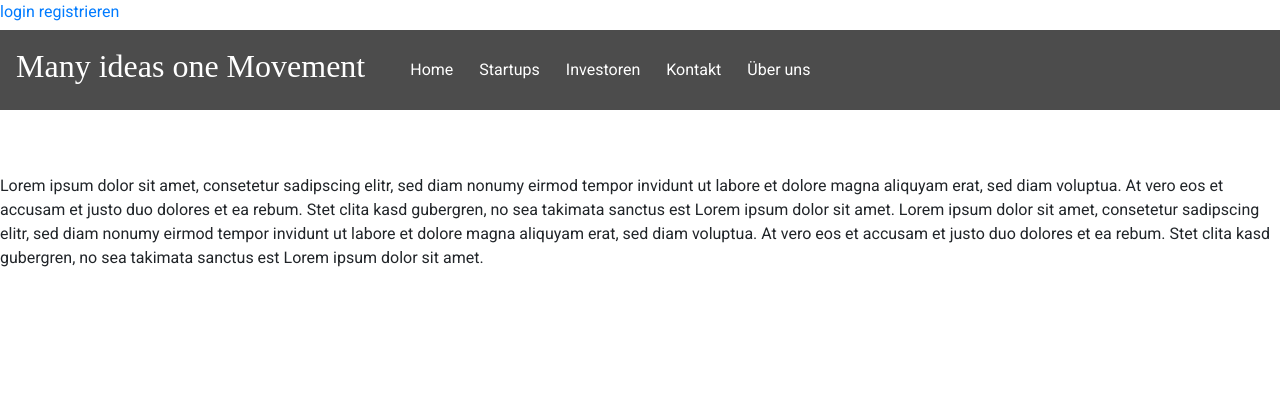
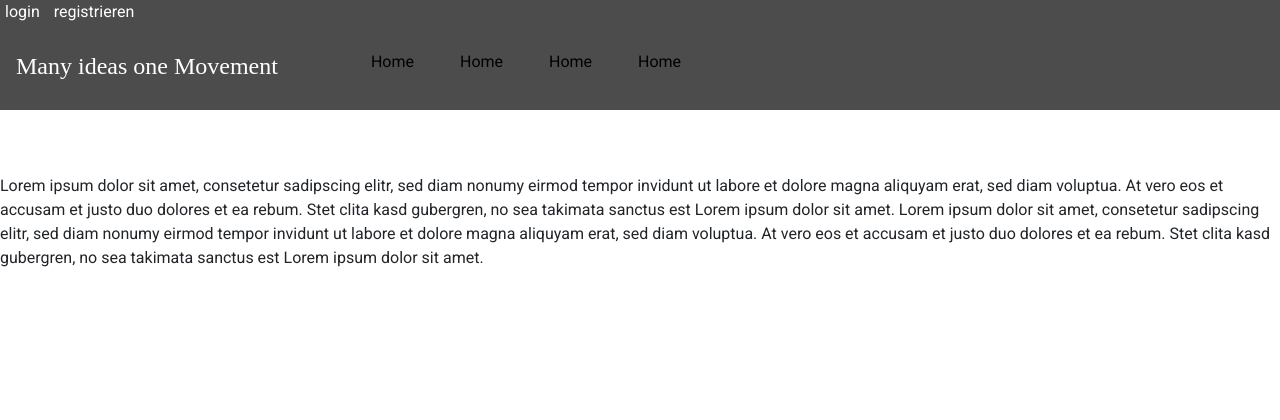
Before and after one commit to ChristianGroeber/django-many-ideas-one-movement, a Django app: template many_ideas_one_movement/website/templates/base.html in a window 1280 px wide. Shown: the top 420 px of the page. Run offline with Django 3.2, Linux system fonts and the light colour scheme; the template is opened without the code that fills it, so the values that code supplies are empty; some libraries are stand-ins or nearby versions; some web fonts are replaced.

Commit message:
worked on nav, user fiendliness

```diff
--- a/many_ideas_one_movement/website/templates/base.html
+++ b/many_ideas_one_movement/website/templates/base.html
@@ -35,15 +35,37 @@
             font-family: "Baloo Bhai";
         }
 
+        h2.title {
+            font-size: 1.5rem;
+        }
+
         nav {
             width: 100%;
             background-color: rgba(0, 0, 0, 0.7);
             height: 200px;
         }
 
+        @media (max-width: 990px) {
+            .navbar.navbar-collapse {
+                display: none;
+                background-color: white;
+                animation-duration: 5s;
+            }
+
+            @keyframes sliding-nav{
+                from {padding-left: 100%;}
+                to{padding-left: 0%;}
+            }
+        }
+
+        li {
+            display: inline;
+        }
+
         a.nav-link {
-            color: white !important;
+            color: black !important;
             margin: 5px;
+            display: unset;
         }
 
         a.nav-link:hover {
@@ -60,6 +82,13 @@
 
         .login {
             height: 30px;
+            background-color: rgba(0, 0, 0, 0.7);
+        }
+
+        .login a {
+            margin-right: 5px;
+            margin-left: 5px;
+            color: white;
         }
     </style>
     <script>
@@ -74,11 +103,10 @@
                 nav_height = parseInt(nav_height);
                 console.log(scrollTop);
                 if (scrollTop >= 20) {
-                    $('.content').css('padding-top', 'calc(200px + 2.5%) !important');
-                    $('nav').css('position', 'fixed');
+                    togglePositionFixed();
                 } else if (scrollTop <= 20) {
-                    $('.content').css('padding-top', '2.5% !important');
-                    $('nav').css('position', 'unset');
+                    $('.content').css('padding-top', '2.5%');
+                    togglePositionUnset();
                 }
                 if (scrollTop <= 120 && scrollTop >= 20) {
                     $('nav').css('height', 'calc(200px - ' + (scrollTop - 20) + 'px)');
@@ -87,18 +115,37 @@
                 };
             })
             $('.navbar-toggler').click(function () {
-                nav_shown = !nav_shown;
                 $('.navbar-collapse').css('padding-left', '0');
                 if (nav_shown) {
-                    initial_height = $('nav').css('height');
-                    $('nav').css('height', '100%');
-                    $('body').css('overflow', 'hidden');
+                    showNav();
                 } else {
-                    $('nav').css('height', initial_height);
-                    $('body').css('overflow', 'auto');
+                    hideNav();
+                    if ($(document).scrollTop() <= 20) {
+                        window.scrollTo(20, 0);
+                    }
                 }
+                nav_shown = !nav_shown;
             })
         })
+
+        function showNav() {
+            $('.navbar.navbar-collapse').css('display', 'block');
+            $('.navbar.navbar-collapse').slideUp(1000);
+        }
+
+        function hideNav() {
+            $('.navbar.navbar-collapse').css('display', 'none');
+            $('.navbar.navbar-collapse').slideDown(1000);
+        }
+
+        function togglePositionFixed() {
+            $('.content').css('padding-top', 'calc(2.5% + 200px)');
+            $('nav').css('position', 'fixed');
+        }
+
+        function togglePositionUnset() {
+            $('nav').css('position', 'unset');
+        }
     </script>
 </head>
 
@@ -111,37 +158,15 @@
         <a href="#" class="navbar-brand">
             <h2 class="title">Many ideas one Movement</h2>
         </a>
-        <button class="navbar-toggler" type="button" data-toggle="collapse" data-target="#my-navbar"
-            aria-controls="navbarTogglerDemo02" aria-expanded="false" aria-label="Toggle navigation">
+        <button class="navbar-toggler" type="button">
             <span class="navbar-toggler-icon"></span>
         </button>
-        <div class="navbar collapse navbar-collapse" id="my-navbar">
-            <ul class="navbar-nav">
-                <li class="nav-item">
-                    <a href="#" class="nav-link">
-                        Home
-                    </a>
-                </li>
-                <li class="nav-item">
-                    <a href="#" class="nav-link">
-                        Startups
-                    </a>
-                </li>
-                <li class="nav-item">
-                    <a href="#" class="nav-link">
-                        Investoren
-                    </a>
-                </li>
-                <li class="nav-item">
-                    <a href="#" class="nav-link">
-                        Kontakt
-                    </a>
-                </li>
-                <li class="nav-item">
-                    <a href="#" class="nav-link">
-                        Über uns
-                    </a>
-                </li>
+        <div class="navbar navbar-collapse" id="my-navbar">
+            <ul>
+                <li class="nav-item"><a href="#home" class="nav-link">Home</a></li>
+                <li class="nav-item"><a href="#home" class="nav-link">Home</a></li>
+                <li class="nav-item"><a href="#home" class="nav-link">Home</a></li>
+                <li class="nav-item"><a href="#home" class="nav-link">Home</a></li>
             </ul>
         </div>
     </nav>
```
